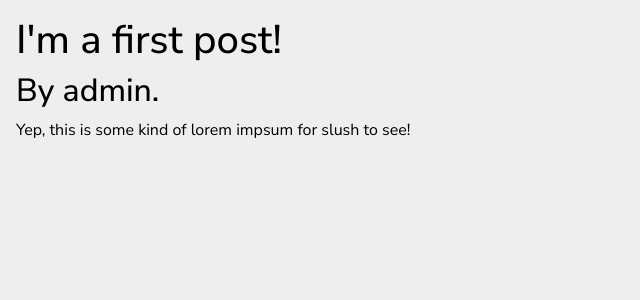
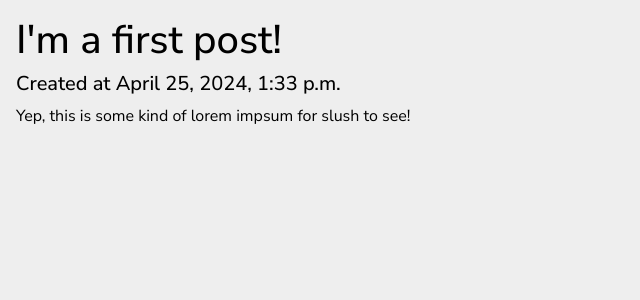
Before and after one commit to MrDaPoyo/slush-blog, a Django app: page /view/1 in a window 1280 px wide. Shown: the top 300 px of the page, without its empty margins (0-640 px from the left). Run offline with Django 5.2, Linux system fonts and the light colour scheme; data comes from the database, SQL or seed files in the repository.

Commit message:
Formatting done

```diff
--- a/project/blog/templates/index.html
+++ b/project/blog/templates/index.html
@@ -32,9 +32,9 @@
     </div>
     <div class="w-50 m-1 h-100 border-start border-3 border-dark">
         {% if post %}
-        <iframe class ="h-100" src="../view/{{post.id}}"></iframe>
+        <iframe class ="h-100 w-100" src="../view/{{post.id}}"></iframe>
         {% else %}
-        <iframe class ="h-100" src="../view/1"></iframe>
+        <iframe class ="h-100 w-100" src="../view/1"></iframe>
         {% endif %}
     </div>
 </div>
--- a/project/blog/templates/view.html
+++ b/project/blog/templates/view.html
@@ -1,9 +1,11 @@
 {% extends 'base.html' %}
 
 {% block content %}
-<div class="container p-3 m-0">
+<body>
+<div class="p-3 w-100">
     <h1>{{ post.title }}</h1>
-    <h2>By {{ post.author }}.</h2>
+    <h5>Created at {{ post.created_at }}</h5>
     <p>{{ post.content }}</p>
 </div>
+</body>
 {% endblock content %}
```
